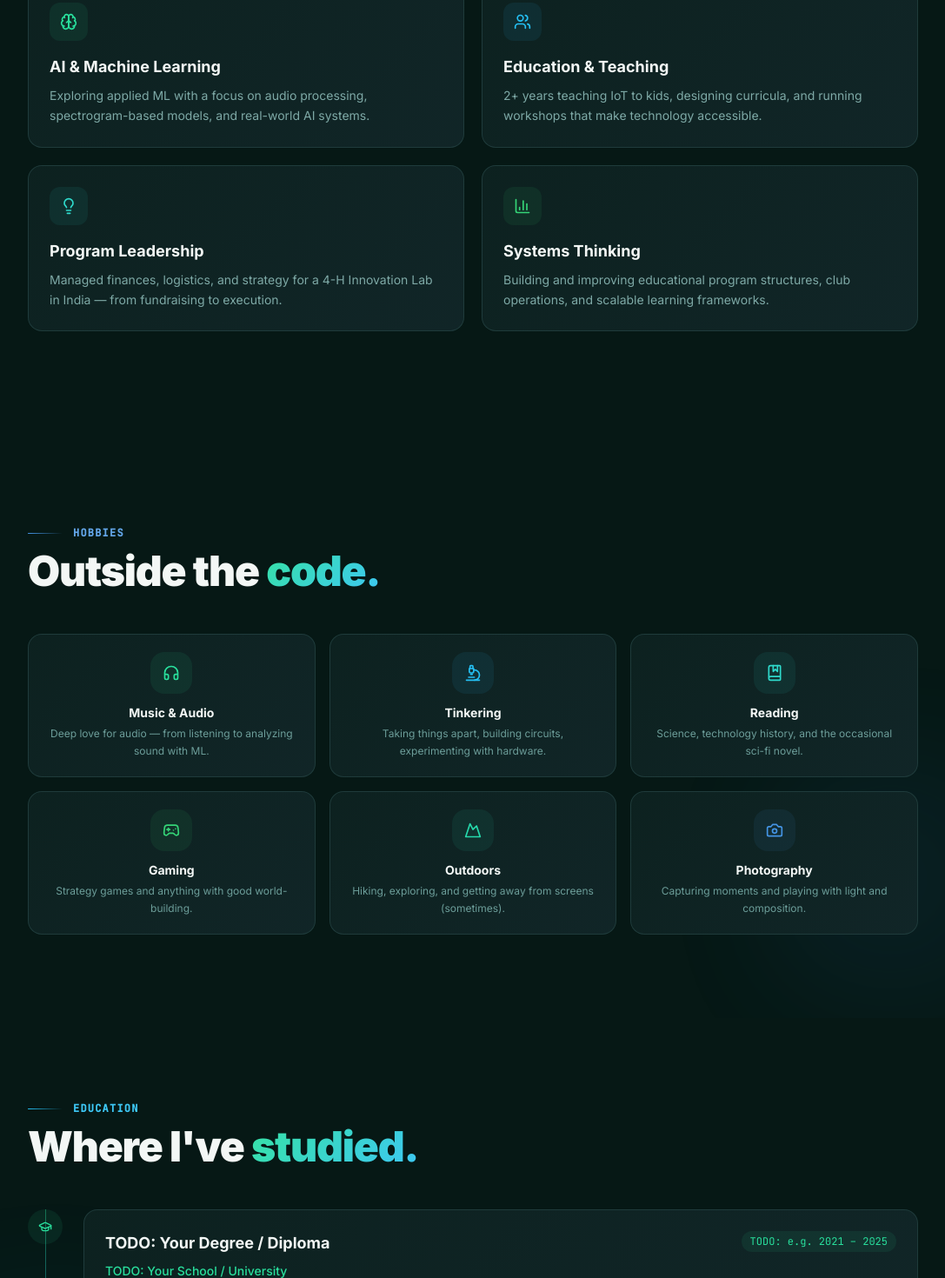
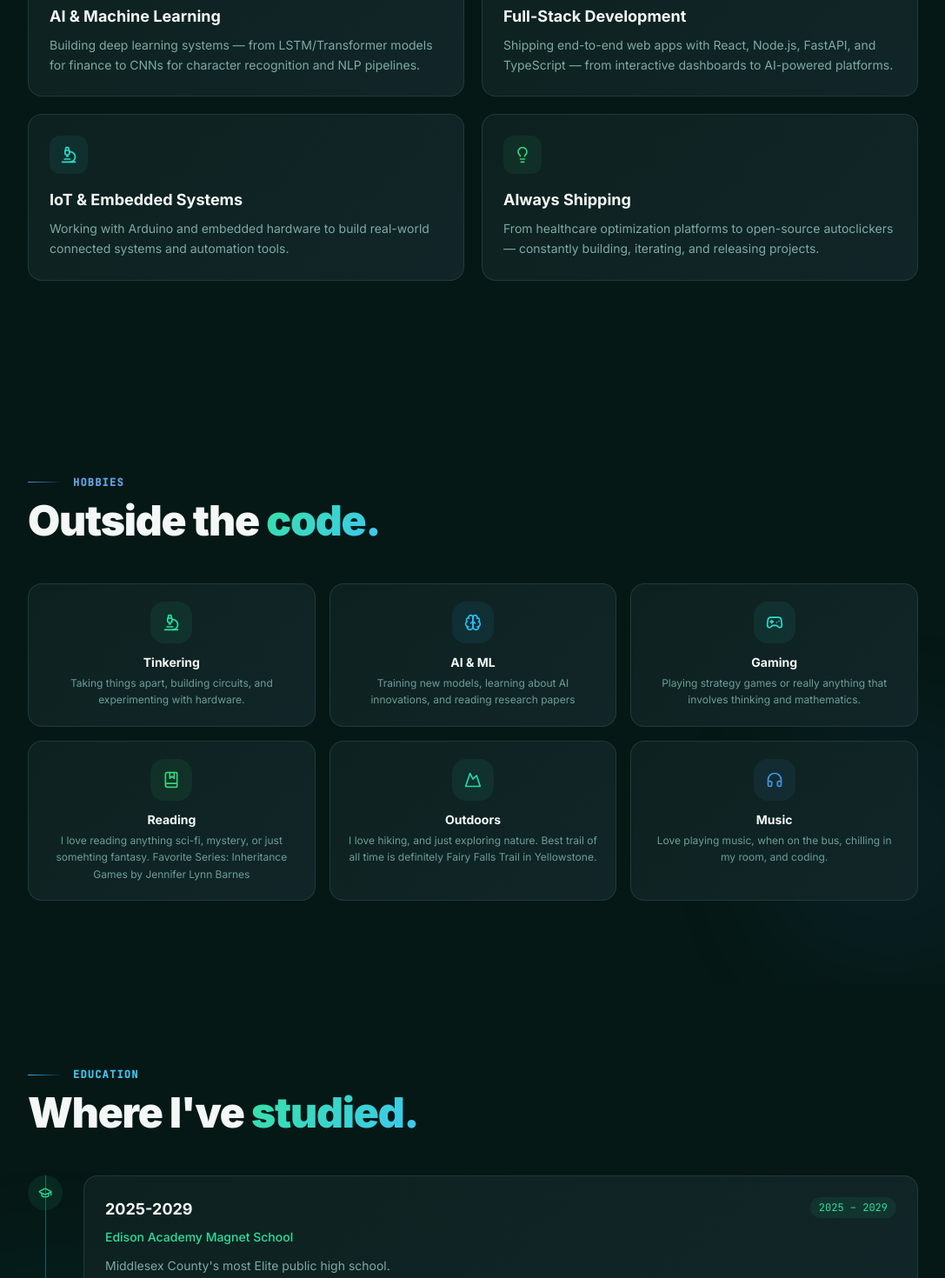
Before and after one commit to DagaVedant/My-Portfolio, a React (Vite) app: page / in a window 1280 px wide. Shown: the part 1260-2730 px from the top of the page at 87% size, without its empty margins (96-1183 px from the left). Built offline with nearby package versions, Linux system fonts and the light colour scheme; the HTML template or start-up script is replaced by a standard one.

Commit message:
added personal info + updated NavBar

```diff
--- a/src/components/portfolio/Navbar.jsx
+++ b/src/components/portfolio/Navbar.jsx
@@ -7,9 +7,9 @@ const navLinks = [
   { label: 'About', href: '#about' },
   { label: 'Hobbies', href: '#hobbies' },
   { label: 'Education', href: '#education' },
-  { label: 'Toolkit', href: '#tech' },
+  { label: 'Tech Stack', href: '#tech' },
   { label: 'Projects', href: '#projects' },
-  { label: 'Certs', href: '#certifications' },
+  { label: 'Certifications', href: '#certifications' },
   { label: 'Awards', href: '#recognitions' },
   { label: 'Contact', href: '#contact' },
 ];
--- a/src/data/portfolio-data.js
+++ b/src/data/portfolio-data.js
@@ -1,223 +1,256 @@
-// ════════════════════════════════════════════════════════════
-//  PORTFOLIO DATA — edit this file to personalize your site
-// ════════════════════════════════════════════════════════════
-
 import {
-  Brain, Users, Lightbulb, BarChart3,
+  Brain, Lightbulb, BarChart3,
   Mail, Phone, Linkedin, Github,
-  Zap, BookOpen, Music, Globe,
+  Zap, BookOpen, Globe,
   GraduationCap,
-  Headphones, Camera, Gamepad2, BookMarked, Mountain, Microscope,
-  Trophy, Star, Medal, Flame,
-  Target, Award,
+  Headphones, Gamepad2, BookMarked, Mountain, Microscope,
+  Trophy, Target,
+  Activity, Mic, Shield, MapPin, Bot,
 } from 'lucide-react';
 
-// ── Identity ─────────────────────────────────────────────────
 export const personal = {
-  firstName: 'Deepak',
+  firstName: 'Vedant',
   lastName: 'Daga',
-  initials: 'DD',
+  initials: 'VD',
 };
 
-// ── Hero tagline (parts with optional highlight color) ────────
 export const taglineParts = [
-  { text: 'Building smarter futures at the crossroads of ' },
-  { text: 'AI', color: 'hsl(158 75% 62%)' },
+  { text: 'Building across ' },
+  { text: 'AI/ML', color: 'hsl(158 75% 62%)' },
   { text: ', ' },
-  { text: 'education', color: 'hsl(195 90% 65%)' },
+  { text: 'full-stack', color: 'hsl(195 90% 65%)' },
   { text: ', and ' },
-  { text: 'engineering', color: 'hsl(175 70% 60%)' },
-  { text: '.' },
+  { text: 'IoT', color: 'hsl(175 70% 60%)' },
 ];
 
-// ── Rotating word wheel ───────────────────────────────────────
 export const rotatingWords = [
-  'AI Builder',
-  'Educator',
-  'Engineer',
-  'IoT Teacher',
-  'ML Explorer',
+  'Builder',
+  'AI Engineer',
+  'ML Developer',
+  'Full-Stack Dev',
+  'IoT Tinkerer',
+  'Problem Solver',
   'Innovator',
-  'Problem Solver',
-  'Workshop Leader',
 ];
 
-// ── Contact links ─────────────────────────────────────────────
 export const contactLinks = [
   {
     icon: Mail,
     label: 'Email',
-    value: 'deepakdaga@gmail.com',
-    href: 'mailto:deepakdaga@gmail.com',
+    value: 'vedantdaga04@gmail.com',
+    href: 'mailto:vedantdaga04@gmail.com',
   },
   {
     icon: Phone,
     label: 'Phone',
-    value: 'TODO: your phone number',
-    href: 'tel:+10000000000',
+    value: '+1 (609) 608-8060',
+    href: 'tel:+16096088060',
   },
   {
-    icon: Linkedin,
-    label: 'LinkedIn',
-    value: 'TODO: linkedin.com/in/your-profile',
-    href: 'https://linkedin.com/in/TODO',
+    icon: Globe,
+    label: 'Devpost',
+    value: 'https://devpost.com/Vedant-Daga',
+    href: 'https://devpost.com/Vedant-Daga',
   },
   {
     icon: Github,
     label: 'GitHub',
-    value: 'TODO: github.com/your-username',
-    href: 'https://github.com/TODO',
+    value: 'github.com/DagaVedant',
+    href: 'https://github.com/DagaVedant',
   },
 ];
 
-// ── About section ─────────────────────────────────────────────
-export const aboutBio = `I'm passionate about using technology to create meaningful learning experiences.
-My work spans from teaching IoT fundamentals to kids, to building AI-powered tools
-that make education more engaging and accessible. I believe the best technology
-serves people — and I'm focused on proving that.`;
+export const aboutBio = `Aspiring software engineer constantly building, learning, and shipping. I work on AI/ML, full-stack development, IoT, and automation, and I'm always picking up new technologies.`;
 
 export const aboutHighlights = [
   {
     icon: Brain,
     title: 'AI & Machine Learning',
     description:
-      'Exploring applied ML with a focus on audio processing, spectrogram-based models, and real-world AI systems.',
+      'Building deep learning systems — from LSTM/Transformer models for finance to CNNs for character recognition and NLP pipelines.',
     color: 'hsl(158 75% 52%)',
     bg: 'hsla(158, 75%, 52%, 0.08)',
   },
   {
-    icon: Users,
-    title: 'Education & Teaching',
+    icon: Zap,
+    title: 'Full-Stack Development',
     description:
-      '2+ years teaching IoT to kids, designing curricula, and running workshops that make technology accessible.',
+      'Shipping end-to-end web apps with React, Node.js, FastAPI, and TypeScript — from interactive dashboards to AI-powered platforms.',
     color: 'hsl(195 90% 55%)',
     bg: 'hsla(195, 90%, 55%, 0.08)',
   },
   {
-    icon: Lightbulb,
-    title: 'Program Leadership',
+    icon: Microscope,
+    title: 'IoT & Embedded Systems',
     description:
-      'Managed finances, logistics, and strategy for a 4-H Innovation Lab in India — from fundraising to execution.',
+      'Working with Arduino and embedded hardware to build real-world connected systems and automation tools.',
     color: 'hsl(175 70% 52%)',
     bg: 'hsla(175, 70%, 52%, 0.08)',
   },
   {
-    icon: BarChart3,
-    title: 'Systems Thinking',
+    icon: Lightbulb,
+    title: 'Always Shipping',
     description:
-      'Building and improving educational program structures, club operations, and scalable learning frameworks.',
+      'From healthcare optimization platforms to open-source autoclickers — constantly building, iterating, and releasing projects.',
     color: 'hsl(145 65% 52%)',
     bg: 'hsla(145, 65%, 52%, 0.08)',
   },
 ];
 
-// ── Tech stack ────────────────────────────────────────────────
 export const techCategories = [
   {
     category: 'Languages',
     color: 'hsl(158 75% 52%)',
     bg: 'hsla(158, 75%, 52%, 0.08)',
     border: 'hsla(158, 75%, 52%, 0.2)',
-    items: ['Python', 'JavaScript', 'HTML/CSS', 'Bash'],
+    items: ['Python', 'TypeScript', 'JavaScript', 'HTML/CSS', 'C/C++'],
   },
   {
     category: 'AI / ML',
     color: 'hsl(195 90% 55%)',
     bg: 'hsla(195, 90%, 55%, 0.08)',
     border: 'hsla(195, 90%, 55%, 0.2)',
-    items: ['NumPy', 'Pandas', 'Scikit-learn', 'TensorFlow', 'Librosa'],
+    items: ['PyTorch', 'scikit-learn', 'Transformers', 'NumPy', 'Pandas', 'WandB', 'Jupyter'],
+  },
+  {
+    category: 'Web & Backend',
+    color: 'hsl(175 70% 52%)',
+    bg: 'hsla(175, 70%, 52%, 0.08)',
+    border: 'hsla(175, 70%, 52%, 0.2)',
+    items: ['React', 'Node.js', 'FastAPI', 'Streamlit', 'Tailwind CSS'],
+  },
+  {
+    category: 'AI Tools & APIs',
+    color: 'hsl(145 65% 52%)',
+    bg: 'hsla(145, 65%, 52%, 0.08)',
+    border: 'hsla(145, 65%, 52%, 0.2)',
+    items: ['OpenAI API', 'Ollama', 'OR-Tools', 'SimPy'],
   },
   {
     category: 'Hardware & IoT',
-    color: 'hsl(175 70% 52%)',
-    bg: 'hsla(175, 70%, 52%, 0.08)',
-    border: 'hsla(175, 70%, 52%, 0.2)',
-    items: ['Arduino', 'Raspberry Pi', 'Sensors & Actuators', 'Breadboarding'],
-  },
-  {
-    category: 'Tools & Platforms',
-    color: 'hsl(145 65% 52%)',
-    bg: 'hsla(145, 65%, 52%, 0.08)',
-    border: 'hsla(145, 65%, 52%, 0.2)',
-    items: ['Git & GitHub', 'VS Code', 'Jupyter Notebooks', 'Google Colab'],
+    color: 'hsl(210 80% 62%)',
+    bg: 'hsla(210, 80%, 62%, 0.08)',
+    border: 'hsla(210, 80%, 62%, 0.2)',
+    items: ['Arduino', 'IoT', 'Raspberry Pi', 'Embedded Systems'],
   },
   {
     category: 'Learning Next',
-    color: 'hsl(210 80% 62%)',
-    bg: 'hsla(210, 80%, 62%, 0.08)',
-    border: 'hsla(210, 80%, 62%, 0.2)',
-    items: ['PyTorch', 'LLM Fine-tuning', 'React', 'Docker', 'LangChain'],
+    color: 'hsl(165 70% 55%)',
+    bg: 'hsla(165, 70%, 55%, 0.08)',
+    border: 'hsla(165, 70%, 55%, 0.2)',
+    items: ['Deep Learning', 'LLM Fine-tuning', 'Reinforcement Learning', 'AI Fundamentals'],
     dashed: true,
-    icon: Target,
   },
 ];
 
-// ── Projects ──────────────────────────────────────────────────
 export const projects = [
   {
-    icon: Zap,
-    title: 'AI Learning Systems',
-    github: null, // e.g. 'https://github.com/deepakdaga/repo'
-    image: null,  // e.g. 'https://...' or import from assets
+    icon: Activity,
+    title: 'PulseFlow-AI',
+    github: 'https://github.com/DagaVedant/PulseFlow-AI',
+    image: null,
     description:
-      'Developing intelligent tutoring tools that adapt to individual learning patterns using machine learning models and real-time feedback loops.',
-    tags: ['Machine Learning', 'Python', 'Education'],
+      'Healthcare operations platform combining optimization, simulation, forecasting, and AI to proactively identify and resolve hospital bottlenecks.',
+    tags: ['OR-Tools', 'SimPy', 'AI', 'Healthcare', 'Python'],
     accent: 'hsl(158 75% 52%)',
     accentBg: 'hsla(158, 75%, 52%, 0.08)',
   },
   {
-    icon: BookOpen,
-    title: 'IoT Education Platform',
-    github: null,
+    icon: BarChart3,
+    title: 'AI Portfolio Analyzer',
+    github: 'https://github.com/DagaVedant/AI-Portfolio-Analyzer',
     image: null,
     description:
-      'Designed and delivered a hands-on IoT curriculum for young learners, covering sensors, microcontrollers, and connected systems over 2 years.',
-    tags: ['IoT', 'Teaching', 'Curriculum Design'],
+      'Deep learning platform using LSTM and Transformer models to analyze returns, volatility, downside risk, and market sentiment across 46 stocks.',
+    tags: ['LSTM', 'Transformers', 'PyTorch', 'Finance', 'Deep Learning'],
     accent: 'hsl(195 90% 55%)',
     accentBg: 'hsla(195, 90%, 55%, 0.08)',
   },
   {
-    icon: Music,
-    title: 'Audio ML Research',
-    github: null,
+    icon: Bot,
+    title: 'FRC Chatbot — Team 10600',
+    github: 'https://github.com/DagaVedant/FRC-Chatbot-Team-10600',
     image: null,
     description:
-      'Exploring spectrogram-based deep learning models for audio classification and signal processing applications.',
-    tags: ['Deep Learning', 'Audio', 'Research'],
+      'RAG-powered AI pit assistant for an FRC robotics team using FastAPI, Ollama, and hybrid semantic search to answer real-time competition questions.',
+    tags: ['RAG', 'FastAPI', 'Ollama', 'Robotics', 'Python'],
     accent: 'hsl(175 70% 52%)',
     accentBg: 'hsla(175, 70%, 52%, 0.08)',
   },
   {
-    icon: Globe,
-    title: '4-H Innovation Lab',
-    github: null,
+    icon: Mic,
+    title: 'VoiceGPT',
+    github: 'https://github.com/DagaVedant/VoiceGPT',
     image: null,
     description:
-      'Led financial planning, logistics, and workshop execution for an innovation lab in India — bridging technology education with community impact.',
-    tags: ['Leadership', 'Operations', 'Impact'],
+      'Voice-controlled GPT assistant with speech recognition, text-to-speech, and image generation. Showcased at Maker Fair 2024.',
+    tags: ['OpenAI API', 'Speech Recognition', 'TTS', 'Python'],
     accent: 'hsl(145 65% 52%)',
     accentBg: 'hsla(145, 65%, 52%, 0.08)',
+  },
+  {
+    icon: Brain,
+    title: 'EMNIST Character Classifier',
+    github: 'https://github.com/DagaVedant/EMNIST-Character-Classifier',
+    image: null,
+    description:
+      'CNN trained on the EMNIST Balanced dataset using PyTorch, Flask, and WandB — with an interactive drawing interface for real-time predictions.',
+    tags: ['CNN', 'PyTorch', 'Flask', 'WandB', 'Computer Vision'],
+    accent: 'hsl(210 80% 62%)',
+    accentBg: 'hsla(210, 80%, 62%, 0.08)',
+  },
+  {
+    icon: MapPin,
+    title: 'California House Price Predictor',
+    github: 'https://github.com/DagaVedant/California-House-Price-Predictor',
+    image: null,
+    description:
+      'XGBoost-powered housing price prediction platform with interactive mapping and confidence intervals.',
+    tags: ['XGBoost', 'scikit-learn', 'Streamlit', 'ML', 'Python'],
+    accent: 'hsl(165 70% 50%)',
+    accentBg: 'hsla(165, 70%, 50%, 0.08)',
+  },
+  {
+    icon: Shield,
+    title: 'Spam Message AI Classifier',
+    github: 'https://github.com/DagaVedant/Spam-Message-AI-Classifier',
+    image: null,
+    description:
+      'NLP spam detector using Multinomial Naive Bayes and custom preprocessing pipelines to classify messages with high accuracy.',
+    tags: ['NLP', 'Naive Bayes', 'scikit-learn', 'Python'],
+    accent: 'hsl(158 75% 52%)',
+    accentBg: 'hsla(158, 75%, 52%, 0.08)',
+  },
+  {
+    icon: Globe,
+    title: 'Lección 7 de Español',
+    github: 'https://github.com/DagaVedant/Leccion-7-de-Espanol',
+    image: null,
+    description:
+      'Interactive Spanish learning web app built with React, Node.js, and TypeScript.',
+    tags: ['React', 'Node.js', 'TypeScript', 'Education'],
+    accent: 'hsl(175 70% 52%)',
+    accentBg: 'hsla(175, 70%, 52%, 0.08)',
   },
 ];
 
 // ── Education ─────────────────────────────────────────────────
 export const education = [
   {
-    degree: 'TODO: Your Degree / Diploma',
-    school: 'TODO: Your School / University',
-    period: 'TODO: e.g. 2021 – 2025',
-    details:
-      'TODO: Brief description of your studies, focus areas, and any notable activities.',
+    degree: '2025-2029',
+    school: 'Edison Academy Magnet School',
+    period: '2025 – 2029',
+    details: 'Middlesex County\'s most Elite public high school.',
     icon: GraduationCap,
     color: 'hsl(158 75% 52%)',
     bg: 'hsla(158, 75%, 52%, 0.08)',
   },
   {
-    degree: 'Self-Directed Learning',
-    school: 'Coursera, DeepLearning.AI, Kaggle',
+    degree: 'Independent Learning',
+    school: 'Online Courses and Personal Projects',
     period: '2023 – Present',
     details:
-      'Independent study in machine learning, AI fundamentals, data science, and audio signal processing.',
+      'Independent study in AI/ML, deep learning, full-stack development, and embedded systems through hands-on projects.',
     icon: BookOpen,
     color: 'hsl(195 90% 55%)',
     bg: 'hsla(195, 90%, 55%, 0.08)',
@@ -225,99 +258,53 @@ export const education = [
 ];
 
 // ── Certifications ────────────────────────────────────────────
-export const certifications = [
-  {
-    title: 'AI for Everyone',
-    issuer: 'DeepLearning.AI / Coursera',
-    year: '2024',
-    color: 'hsl(158 75% 52%)',
-    bg: 'hsla(158, 75%, 52%, 0.08)',
-    border: 'hsla(158, 75%, 52%, 0.25)',
-  },
-  {
-    title: 'Python for Data Science',
-    issuer: 'IBM / Coursera',
-    year: '2024',
-    color: 'hsl(195 90% 55%)',
-    bg: 'hsla(195, 90%, 55%, 0.08)',
-    border: 'hsla(195, 90%, 55%, 0.25)',
-  },
-  {
-    title: 'IoT Fundamentals',
-    issuer: 'Cisco Networking Academy',
-    year: '2023',
-    color: 'hsl(175 70% 52%)',
-    bg: 'hsla(175, 70%, 52%, 0.08)',
-    border: 'hsla(175, 70%, 52%, 0.25)',
-  },
-  {
-    title: 'Machine Learning Specialization',
-    issuer: 'Stanford / Coursera',
-    year: '2024',
-    color: 'hsl(145 65% 52%)',
-    bg: 'hsla(145, 65%, 52%, 0.08)',
-    border: 'hsla(145, 65%, 52%, 0.25)',
-  },
-];
+/** @type {never[]} */
+export const certifications = [];
 
-export const certificationsInProgress = [
-  {
-    title: 'Deep Learning Specialization',
-    issuer: 'DeepLearning.AI',
-    color: 'hsl(145 65% 52%)',
-    bg: 'hsla(145, 65%, 52%, 0.08)',
-    border: 'hsla(145, 65%, 52%, 0.25)',
-  },
-  {
-    title: 'TensorFlow Developer Certificate',
-    issuer: 'Google',
-    color: 'hsl(158 75% 52%)',
-    bg: 'hsla(158, 75%, 52%, 0.08)',
-    border: 'hsla(158, 75%, 52%, 0.25)',
-  },
-];
+/** @type {never[]} */
+export const certificationsInProgress = [];
 
 // ── Hobbies ───────────────────────────────────────────────────
 export const hobbies = [
   {
-    icon: Headphones,
-    label: 'Music & Audio',
-    description: 'Deep love for audio — from listening to analyzing sound with ML.',
+    icon: Microscope,
+    label: 'Tinkering',
+    description: 'Taking things apart, building circuits, and experimenting with hardware.',
     color: 'hsl(158 75% 52%)',
     bg: 'hsla(158, 75%, 52%, 0.08)',
   },
   {
-    icon: Microscope,
-    label: 'Tinkering',
-    description: 'Taking things apart, building circuits, experimenting with hardware.',
+    icon: Brain,
+    label: 'AI & ML',
+    description: 'Training new models, learning about AI innovations, and reading research papers',
     color: 'hsl(195 90% 55%)',
     bg: 'hsla(195, 90%, 55%, 0.08)',
   },
   {
-    icon: BookMarked,
-    label: 'Reading',
-    description: 'Science, technology history, and the occasional sci-fi novel.',
+    icon: Gamepad2,
+    label: 'Gaming',
+    description: 'Playing strategy games or really anything that involves thinking and mathematics.',
     color: 'hsl(175 70% 52%)',
     bg: 'hsla(175, 70%, 52%, 0.08)',
   },
   {
-    icon: Gamepad2,
-    label: 'Gaming',
-    description: 'Strategy games and anything with good world-building.',
+    icon: BookMarked,
+    label: 'Reading',
+    description: 'I love reading anything sci-fi, mystery, or just somehting fantasy. Favorite Series: Inheritance Games by Jennifer Lynn Barnes',
     color: 'hsl(145 65% 52%)',
     bg: 'hsla(145, 65%, 52%, 0.08)',
   },
   {
     icon: Mountain,
     label: 'Outdoors',
-    description: 'Hiking, exploring, and getting away from screens (sometimes).',
+    description: 'I love hiking, and just exploring nature. Best trail of all time is definitely Fairy Falls Trail in Yellowstone.',
     color: 'hsl(165 70% 50%)',
     bg: 'hsla(165, 70%, 50%, 0.08)',
   },
   {
-    icon: Camera,
-    label: 'Photography',
-    description: 'Capturing moments and playing with light and composition.',
+    icon: Headphones,
+    label: 'Music',
+    description: 'Love playing music, when on the bus, chilling in my room, and coding.',
     color: 'hsl(210 75% 58%)',
     bg: 'hsla(210, 75%, 58%, 0.08)',
   },
@@ -327,38 +314,46 @@ export const hobbies = [
 export const recognitions = [
   {
     icon: Trophy,
-    title: '4-H Innovation Award',
+    title: 'Maker Fair 2024',
     description:
-      'Recognized for outstanding leadership and program development at the 4-H Innovation Lab in India.',
+      'Showcased VoiceGPT, a voice-controlled GPT assistant with speech recognition, text-to-speech, and image generation. Check my github to see the project and test it for yourself',
     year: '2024',
     color: 'hsl(158 75% 52%)',
     bg: 'hsla(158, 75%, 52%, 0.08)',
   },
+
+  /*
   {
-    icon: Star,
-    title: 'STEM Workshop Excellence',
-    description:
-      'Acknowledged for designing and running impactful IoT workshops reaching 50+ students.',
-    year: '2023',
-    color: 'hsl(195 90% 55%)',
-    bg: 'hsla(195, 90%, 55%, 0.08)',
+    icon: Trophy,
+    title: 'Award 1',
+    description: 'Placeholder for another award or recognition.',
+    year: '2024',
+    color: 'hsl(210 70% 50%)',
+    bg: 'hsla(210, 70%, 50%, 0.08)',
   },
   {
-    icon: Medal,
-    title: 'Club Leadership Recognition',
-    description:
-      'Award for restructuring club operations and growing active membership by 3x.',
-    year: '2023',
-    color: 'hsl(175 70% 52%)',
-    bg: 'hsla(175, 70%, 52%, 0.08)',
+    icon: Trophy,
+    title: 'Award 2',
+    description: 'Placeholder for another award or recognition.',
+    year: '2024',
+    color: 'hsl(45 85% 55%)',
+    bg: 'hsla(45, 85%, 55%, 0.08)',
   },
   {
-    icon: Flame,
-    title: 'Top Fundraiser',
-    description:
-      'Led fundraising campaigns that funded lab equipment and educational resources.',
-    year: '2022',
-    color: 'hsl(145 65% 52%)',
-    bg: 'hsla(145, 65%, 52%, 0.08)',
+    icon: Trophy,
+    title: 'Award 3',
+    description: 'Placeholder for another award or recognition.',
+    year: '2024',
+    color: 'hsl(320 65% 55%)',
+    bg: 'hsla(320, 65%, 55%, 0.08)',
   },
+  {
+    icon: Trophy,
+    title: 'Award 4',
+    description: 'Placeholder for another award or recognition.',
+    year: '2024',
+    color: 'hsl(80 65% 50%)',
+    bg: 'hsla(80, 65%, 50%, 0.08)',
+  },
+  */
 ];
--- a/vite.config.js
+++ b/vite.config.js
@@ -4,7 +4,7 @@ import path from 'path'
 
 // https://vite.dev/config/
 export default defineConfig({
-  base: 'https://github.com/DagaVedant/My-Portfolio',
+  base: '/My-Portfolio/',
   plugins: [react()],
   resolve: {
     alias: {
```
